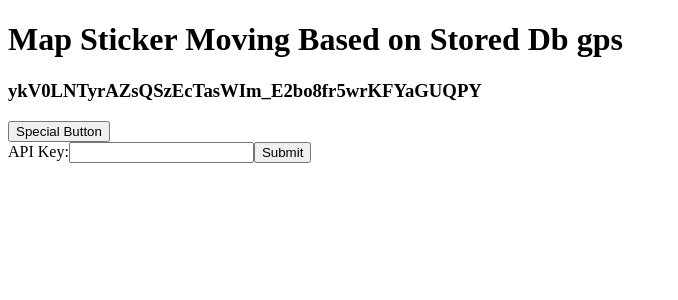
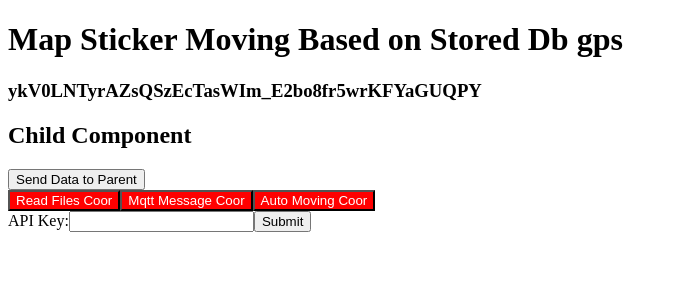
Before and after one commit to FaizGhazali/pyfb, a Next.js app: page /maps in a window 1280 px wide. Shown: the top 300 px of the page, without its empty margins (0-678 px from the left). Built offline with nearby package versions, Linux system fonts and the light colour scheme.

Commit message:
button learn

```diff
--- /dev/null
+++ b/components/Button/Button.js
@@ -0,0 +1,32 @@
+// import React from 'react';
+// import styles from './button.module.css';
+
+// const Button = ({ children, onClick,name }) => {
+//   const handleClick = () => {
+//     onClick(name);
+//   };
+//   return (
+//     <button className={styles.customButton} onClick={handleClick}>
+//       {children}
+//     </button>
+//   );
+// };
+
+// export default Button;
+
+import React from 'react';
+import styles from './button.module.css';
+
+const Button = ({ children, onClick,name,isActive }) => {
+  const buttonClass = isActive ? styles.activeButton : styles.inactiveButton;
+  const handleClick = ()=>{
+    onClick(name);
+  }
+  return (
+    <button className={buttonClass} onClick={handleClick}>
+      {children}
+    </button>
+  );
+};
+
+export default Button;
--- a/components/Button/ButtonComponent.js
+++ /dev/null
@@ -1,17 +0,0 @@
-import React from 'react';
-import styles from './ButtonComponent.module.css';
-
-const ButtonComponent = ({ label, active, onClick, special }) => {
-  const buttonClass = special ? styles.specialButton : (active ? styles.activeButton : styles.normalButton);
-
-  return (
-    <button
-      className={buttonClass}
-      onClick={onClick}
-    >
-      {label}
-    </button>
-  );
-};
-
-export default ButtonComponent;
--- a/components/Button/ButtonComponent.module.css
+++ /dev/null
@@ -1,21 +0,0 @@
-/* ButtonComponent.module.css */
-.normal-button {
-    background-color: #3498db;
-    color: #ffffff;
-    font-size: 16px;
-    border: none;
-    padding: 10px 20px;
-    margin: 5px;
-    cursor: pointer;
-    border-radius: 5px;
-    transition: background-color 0.3s;
-  }
-
-  .active-button {
-    background-color: #e74c3c;
-  }
-
-  .special-button {
-    background-color: #27ae60;
-    color: #ffffff;
-  }
--- a/components/Button/MButton.js
+++ b/components/Button/MButton.js
@@ -1,21 +1,21 @@
 import React, { useState } from 'react';
-import ButtonComponent from './ButtonComponent';
+import ButtonComponent from './Button';
 
-const MButton = () => {
-  const [activeButton, setActiveButton] = useState(null);
+const MButton = ({ sendDataToMButton }) => {
+  const [isActive, setIsActive] = useState(false);
+  const handleClick = (name) =>{
+     //alert(`Changed Mode: ${name}`);
+     setIsActive(name);
+    sendDataToMButton(name);
 
-  const handleButtonClick = (label) => {
-    setActiveButton(label === activeButton ? null : label);
-  };
+
+  }
 
   return (
     <div>
-     <ButtonComponent
-  label="Special Button"
-  special={true}
-  onClick={() => handleButtonClick('Special Button')}
-/>
-
+     <ButtonComponent onClick={handleClick} name="Files mode" isActive={isActive==="Files mode"}>Read Files Coor</ButtonComponent>
+     <ButtonComponent onClick={handleClick} name="Mqtt mode" isActive={isActive==="Mqtt mode"}>Mqtt Message Coor</ButtonComponent>
+     <ButtonComponent onClick={handleClick} name="Auto mode" isActive={isActive==="Auto mode"}>Auto Moving Coor</ButtonComponent>
     </div>
   );
 };
--- /dev/null
+++ b/components/Button/button.module.css
@@ -0,0 +1,24 @@
+.customButton {
+    background-color: #007bff;
+    color: #ffffff;
+    font-size: 16px;
+    padding: 10px 20px;
+    border: none;
+    cursor: pointer;
+    border-radius: 5px;
+  }
+
+.customButton:hover {
+  background-color: #0056b3;
+}
+.activeButton {
+  background-color: green;
+  color: white;
+}
+
+.inactiveButton {
+  background-color: red;
+  color: white;
+}
+
+/* Add any other button styles as needed */
--- /dev/null
+++ b/components/ChildComponent.js
@@ -0,0 +1,17 @@
+import React from 'react';
+
+const ChildComponent = ({ sendDataToParent }) => {
+  const sendData = () => {
+    const data = 'Data from child';
+    sendDataToParent(data);
+  };
+
+  return (
+    <div>
+      <h2>Child Component</h2>
+      <button onClick={sendData}>Send Data to Parent</button>
+    </div>
+  );
+};
+
+export default ChildComponent;
--- a/components/map.js
+++ b/components/map.js
@@ -3,21 +3,18 @@ import { useApiKey } from '../components/ApiKeyContext';
 import { useMyContext } from '../components/VariableContext';
 
 
-export default function Map({ refreshFlag }){
+export default function Map({ refreshFlag,activeButton  }){
   const mapRef = useRef(null);
-
   const { apiKey:mapKeys, updateApiKey } = useApiKey();
-
 
   //contact for myVariable
   const { myVariable } = useMyContext();
   const [latitudes,longitudes] =myVariable ? myVariable.split(' ').map(parseFloat) : [3.08, 101.56];
 
-    const handleApiKeySubmit = (key) => {
-    // Save the API key using the context function
-    updateApiKey(key);
-    };
-
+  const handleApiKeySubmit = (key) => {
+  // Save the API key using the context function
+  updateApiKey(key);
+  };
 
   useEffect(() => {
     let marker;
@@ -77,10 +74,6 @@ export default function Map({ refreshFlag }){
     function updateMarker(){
 
       //markerlatitude -=0.0008 ;
-      //markerlongitude +=0.0008;
-      // markerlatitude =3.0808 ;
-      //markerlatitude = latitudes;
-      // markerlongitude = longitudes;
       if(marker){
           marker.dispose();
       };
@@ -112,8 +105,7 @@ export default function Map({ refreshFlag }){
 
 
     window.addEventListener('resize', () => map.getViewPort().resize());
-
-    setInterval(updateMarker, 1000);
+    setInterval(updateMarker, 1000); //interval refresh
 
 
     return () => {
@@ -123,6 +115,8 @@ export default function Map({ refreshFlag }){
   }, [refreshFlag]);
 
   return (<>
+  <h1>HERE MAPS components</h1>
+  <p>Active Button: {activeButton}</p>
     <div ref={mapRef} style={{ width: '100%', height: '1000px' }} />
     Received Data: {myVariable} <br/>
         Latitude : {latitudes} <br/>
--- a/pages/maps/index.js
+++ b/pages/maps/index.js
@@ -1,9 +1,20 @@
+import React, { useState } from 'react';
 import HEREMaps from '../../components/map'
 import ApiKeyForm from '../../components/ApiKeyForm';
 import { useApiKey } from '../../components/ApiKeyContext';
-import MButton from '../../components/Button/MButton';
+import ChildComponent from '../../components/ChildComponent';
+
+import Button from '../../components/Button/MButton'
 
 const Home=()=>{
+    const [dataFromChild, setDataFromChild] = useState(null);
+    const handleDataFromChild = (data) => {
+        setDataFromChild(data);
+      };
+    const [dataFromChildMButton, setDataFromMButton] = useState(null);
+    const handleDataFromMButton =(data)=>{
+        setDataFromMButton(data);
+    }
     const { apiKey, updateApiKey } = useApiKey();
     const handleApiKeySubmit = (key) => {
         updateApiKey(key);
@@ -12,7 +23,10 @@ const Home=()=>{
         <>
         <h1>Map Sticker Moving Based on Stored Db gps</h1>
         <h3>ykV0LNTyrAZsQSzEcTasWIm_E2bo8fr5wrKFYaGUQPY</h3>
-        <MButton/>
+        <ChildComponent sendDataToParent={handleDataFromChild} />
+        {dataFromChild && <p>Data received from child: {dataFromChild}</p>}
+        <Button sendDataToMButton={handleDataFromMButton}/>
+        {dataFromChildMButton && <p>Data received from child: {dataFromChildMButton}</p>}
         {!apiKey ? (
                 <ApiKeyForm onSubmit={handleApiKeySubmit} />
                    ) : (<div>
```
